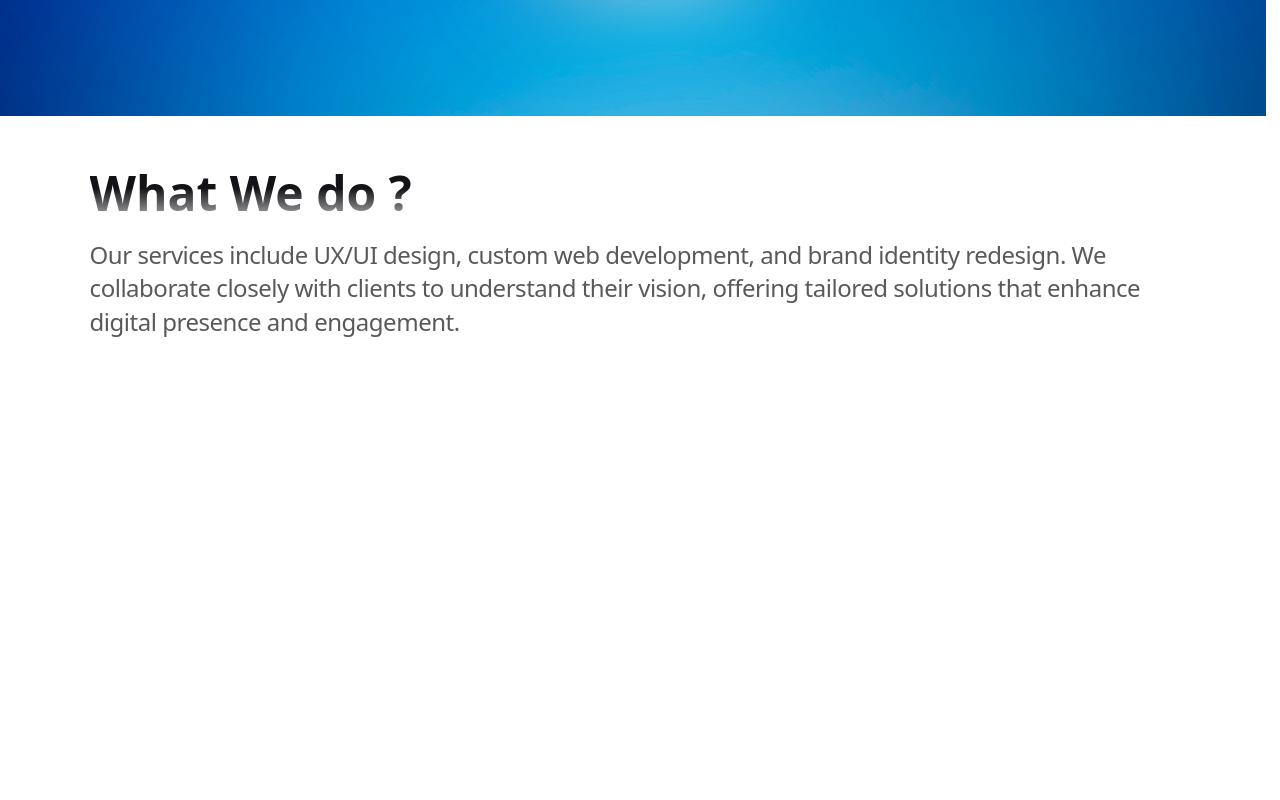
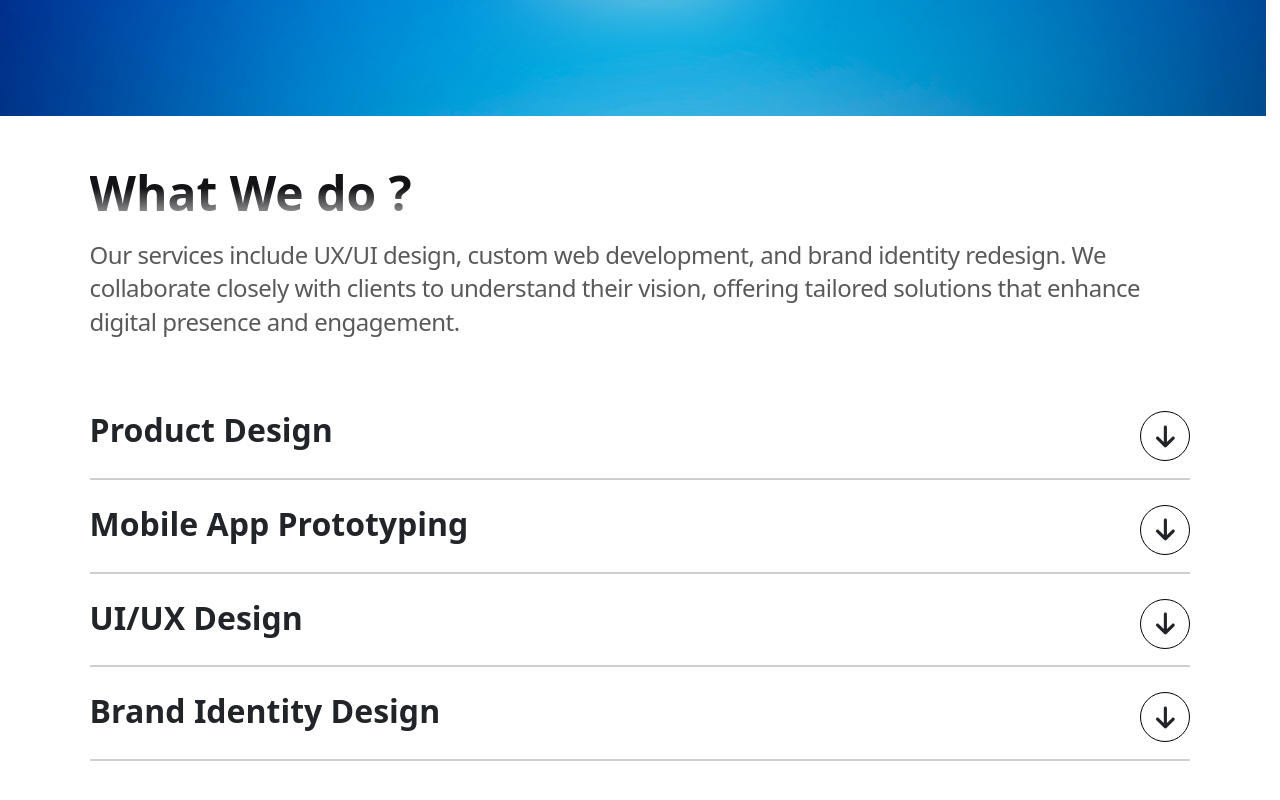
Before and after one commit to Obada-JL/B-Roll-Media-Website, a React (Vite) app in the folder B-Roll-Media/: page / in a window 1280 px wide. Shown: the part 684-1484 px from the top of the page. Before the commit the page ends 1038 px from the top, so only its background shows below. Built offline with nearby package versions, Linux system fonts and the light colour scheme.

Commit message:
finishing services section *****center navbar****

```diff
--- a/B-Roll-Media/package.json
+++ b/B-Roll-Media/package.json
@@ -10,6 +10,8 @@
     "preview": "vite preview"
   },
   "dependencies": {
+    "@fortawesome/free-solid-svg-icons": "^6.5.2",
+    "@fortawesome/react-fontawesome": "^0.2.0",
     "react": "^18.2.0",
     "react-dom": "^18.2.0",
     "react-router-dom": "^6.22.3"
--- a/B-Roll-Media/src/Components/MainPage.css
+++ b/B-Roll-Media/src/Components/MainPage.css
@@ -138,3 +138,118 @@
   color: rgb(19, 19, 23);
   opacity: 0.7;
 }
+.ServiceArrow {
+  font-size: 40px;
+  font-weight: bolder;
+  border: 1px solid black;
+  border-radius: 50%;
+  width: 50px;
+  height: 50px;
+  display: flex;
+  align-items: center;
+  justify-content: center;
+  transition: all 0.6s ease-in-out;
+  cursor: pointer;
+}
+.ServiceArrow:hover {
+  transform: rotate(-90deg);
+  transition-property: transform;
+  transition-duration: 0.6s;
+  transition-timing-function: ease-in-out;
+  animation-direction: alternate;
+}
+/* .serviceCheckbox:checked + .Arrow {
+  transform: rotate(-90deg);
+  transition-property: transform;
+  transition-duration: 0.6s;
+  transition-timing-function: ease-in-out;
+  animation-direction: alternate;
+} */
+.ServiceArrow > p {
+  margin-left: 1px;
+  margin-bottom: 8px;
+}
+/* .ServiceName {
+  font-size: 32px;
+  cursor: pointer;
+} */
+/* .service {
+  display: flex;
+  justify-content: space-between;
+  margin-top: 30px;
+  cursor: pointer;
+} */
+.serviceDescription {
+  font-size: 20px;
+  line-height: 30px;
+  letter-spacing: -0.01em;
+  font-weight: 400;
+  color: #131317;
+  /* opacity: 0.7; */
+  margin-right: 50px;
+  /*  */
+  opacity: 0;
+  transition: all transform 0.6s ease-in-out;
+  max-height: 0.1rem;
+  overflow: hidden;
+}
+.service {
+  margin-top: 15px;
+  cursor: pointer;
+  border-bottom: 2px solid #13131733;
+}
+.service {
+  padding: 10px 0;
+  position: relative;
+}
+/* .service:not(:last-of-type) {
+  border-bottom: 1px solid #13131733;
+} */
+.faq__arrow {
+  position: absolute;
+  width: 1.2rem;
+  max-width: 100%;
+  right: 0;
+  top: 15px;
+  transition: transform 0.6s ease-in-out;
+}
+.faq__input {
+  display: none;
+}
+.faq__input:checked + .serviceDescription {
+  opacity: 0.7;
+  max-height: 30rem;
+}
+.faq__input:checked ~ .serviceHeading .ServiceArrow {
+  transform: rotate(-180deg);
+}
+
+.faq__input:checked ~ .serviceDescription {
+  opacity: 0.7;
+  max-height: 30rem;
+  transition-property: max-height;
+  transition-duration: 0.7s;
+}
+.faq__input:checked ~ .faq__arrow {
+  transform: rotate(180deg);
+}
+.serviceName {
+  display: block;
+  font-size: 32px;
+  cursor: pointer;
+  font-weight: bolder;
+}
+.serviceDescription {
+  font-size: 20px;
+  line-height: 30px;
+  letter-spacing: -0.01em;
+  font-weight: 400;
+  color: #131317;
+  /* opacity: 0.7; */
+  margin-right: 50px;
+  opacity: 0;
+  transition: all 0.4s ease-in-out;
+  max-height: 0.1rem;
+  overflow: hidden;
+  margin-bottom: 5px;
+}
--- a/B-Roll-Media/src/Components/MainPage.jsx
+++ b/B-Roll-Media/src/Components/MainPage.jsx
@@ -1,5 +1,7 @@
 import testBg from "../assets/BROLL MEDIA BG1.jpg";
 import "./MainPage.css";
+import { FontAwesomeIcon } from "@fortawesome/react-fontawesome";
+import { faArrowDown } from "@fortawesome/free-solid-svg-icons";
 function MainPage() {
   return (
     <>
@@ -20,7 +22,7 @@ function MainPage() {
         <div className="servicesSection pt-5">
           <div className="headings">
             <h2>
-              <span className="servicesMainHeader">What We do ?</span>
+              <span className="servicesMainHeader mb-3">What We do ?</span>
             </h2>
             <p className="servicesDescription mt-3">
               Our services include UX/UI design, custom web development, and
@@ -29,6 +31,90 @@ function MainPage() {
               digital presence and engagement.
             </p>
           </div>
+          <div className="services mt-5 mb-5">
+            <label htmlFor="service1" class="service service">
+              <input type="checkbox" id="service1" class="faq__input" />
+              <div className="d-flex justify-content-between serviceHeading">
+                <h3 class="serviceName">Product Design</h3>
+                <div className="ServiceArrow">
+                  <FontAwesomeIcon
+                    icon={faArrowDown}
+                    size="2xs"
+                    className="Arrow"
+                  />
+                </div>
+              </div>
+              <p class="serviceDescription">
+                We specialize in strategic Product Design that seamlessly blends
+                innovation with user interaction. Elevate your digital presence
+                with our precise and purpose-driven approach, ensuring your
+                audience experiences the perfect fusion of creativity and
+                usability. Join us in crafting digital experiences that go
+                beyond expectations.
+              </p>
+            </label>
+            <label htmlFor="service2" class="service service">
+              <input type="checkbox" id="service2" class="faq__input" />
+              <div className="d-flex justify-content-between serviceHeading">
+                <h3 class="serviceName">Mobile App Prototyping</h3>
+                <div className="ServiceArrow">
+                  <FontAwesomeIcon
+                    icon={faArrowDown}
+                    size="2xs"
+                    className="Arrow"
+                  />
+                </div>
+              </div>
+              <p class="serviceDescription">
+                Bring your app ideas to life with our Mobile App Prototyping
+                service. Our team specializes in translating your concepts into
+                interactive prototypes, allowing you to visualize and test the
+                user experience before development begins. Through meticulous
+                wireframing and interactive design, we ensure that your app not
+                only looks stunning but also functions seamlessly.
+              </p>
+            </label>
+            <label htmlFor="service3" class="service service">
+              <input type="checkbox" id="service3" class="faq__input" />
+              <div className="d-flex justify-content-between serviceHeading">
+                <h3 class="serviceName">UI/UX Design</h3>
+                <div className="ServiceArrow">
+                  <FontAwesomeIcon
+                    icon={faArrowDown}
+                    size="2xs"
+                    className="Arrow"
+                  />
+                </div>
+              </div>
+              <p class="serviceDescription">
+                Unlock the potential of your digital presence with our UX/UI
+                Design Consultation service. Our team of experienced designers
+                will collaborate with you to analyze, strategize, and enhance
+                the user experience of your digital products.
+              </p>
+            </label>
+            <label htmlFor="service4" class="service service">
+              <input type="checkbox" id="service4" class="faq__input" />
+              <div className="d-flex justify-content-between serviceHeading">
+                <h3 class="serviceName">Brand Identity Design</h3>
+                <div className="ServiceArrow">
+                  <FontAwesomeIcon
+                    icon={faArrowDown}
+                    size="2xs"
+                    className="Arrow"
+                  />
+                </div>
+              </div>
+              <p class="serviceDescription">
+                Revamp your brand's visual identity and make a lasting
+                impression with our Identity Redesign Services. Our skilled
+                designers will work closely with you to breathe new life into
+                your brand, creating a cohesive and compelling visual language.
+                From logo redesign to color palette optimization, we reimagine
+                every element to resonate with your target audience.
+              </p>
+            </label>
+          </div>
         </div>
       </div>
     </>
--- a/B-Roll-Media/src/navBar.css
+++ b/B-Roll-Media/src/navBar.css
@@ -13,6 +13,7 @@
   z-index: 5;
   filter: saturate(1.8);
   opacity: 1;
+  max-width: 1350px;
 }
 .links > ul {
   list-style-type: none;
```
Also changed, not shown: 1 other file (tests, documents, lock files or other folders).
